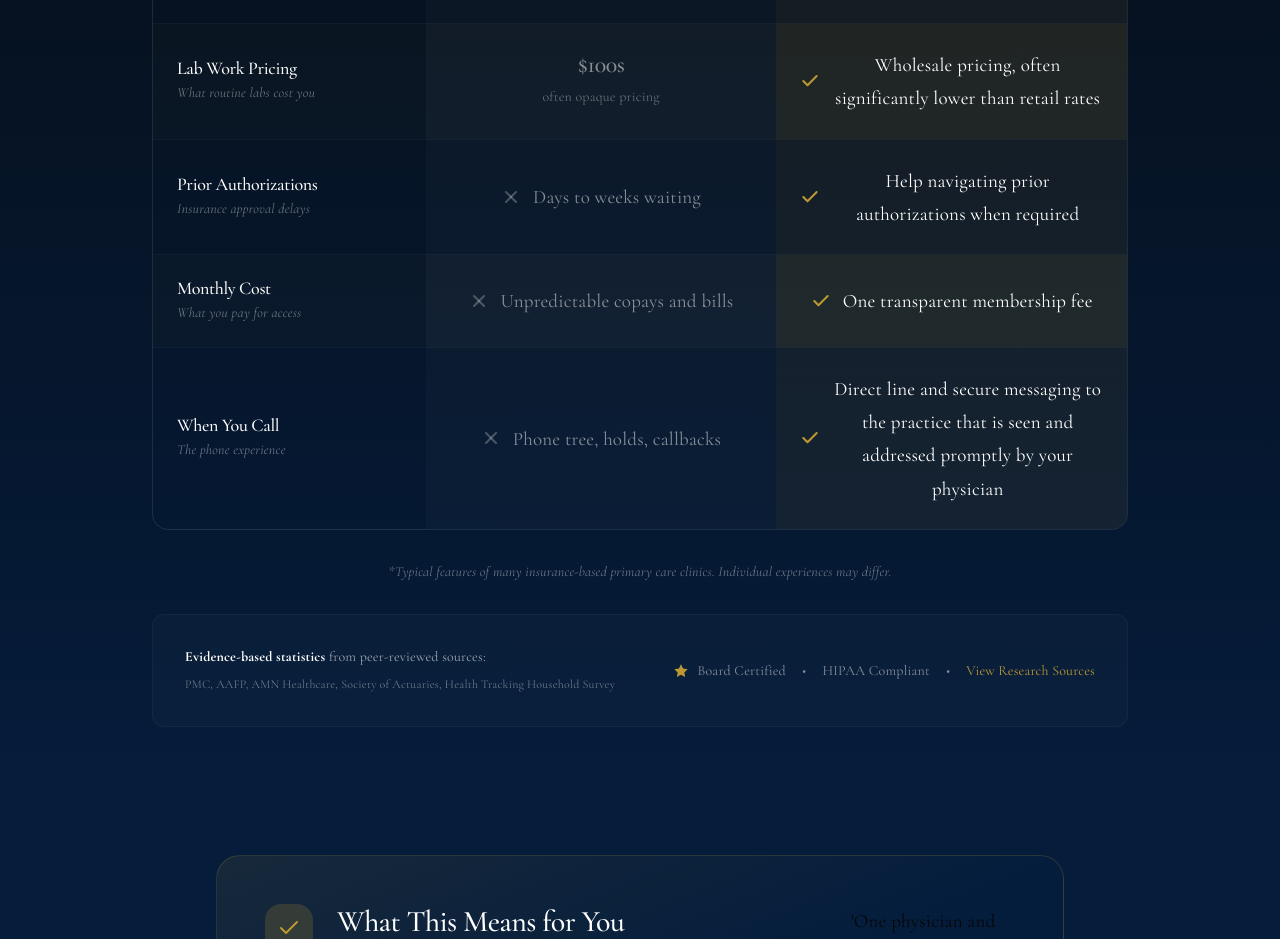
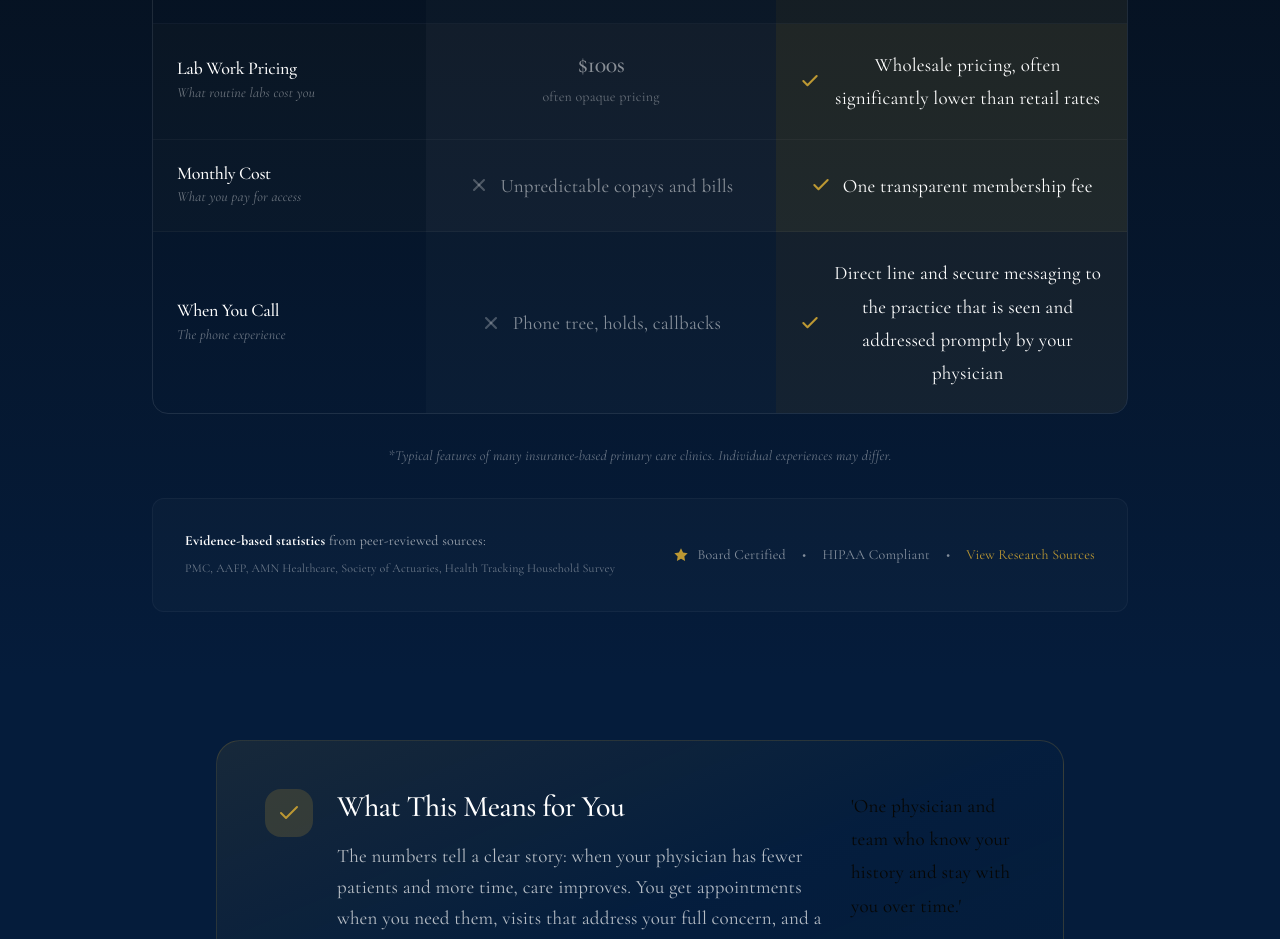
Before and after one commit to NDCHVISION/SFM-ELITE, a Next.js app: page /compare in a window 1280 px wide. Shown: the part 1600-2539 px from the top of the page. Built offline with nearby package versions, Linux system fonts and the light colour scheme.

Commit message:
Remove 'Prior Authorizations' category from page
Removed prior authorizations category from comparison.

```diff
--- a/app/compare/page.tsx
+++ b/app/compare/page.tsx
@@ -272,13 +272,6 @@ const comparisonData = [
     traditional: { value: '$100s', label: 'often opaque pricing', isNegative: false },
     sankofa: { text: 'Wholesale pricing, often significantly lower than retail rates', isPositive: true },
     highlight: true,
-  },
-  {
-    category: 'Prior Authorizations',
-    context: 'Insurance approval delays',
-    traditional: { text: 'Days to weeks waiting', isNegative: true },
-    sankofa: { text: 'Help navigating prior authorizations when required', isPositive: true },
-    highlight: false,
   },
   {
     category: 'Monthly Cost',
```
